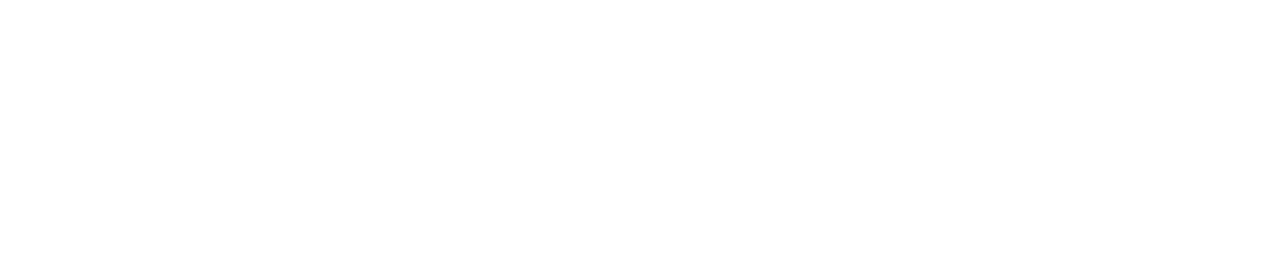
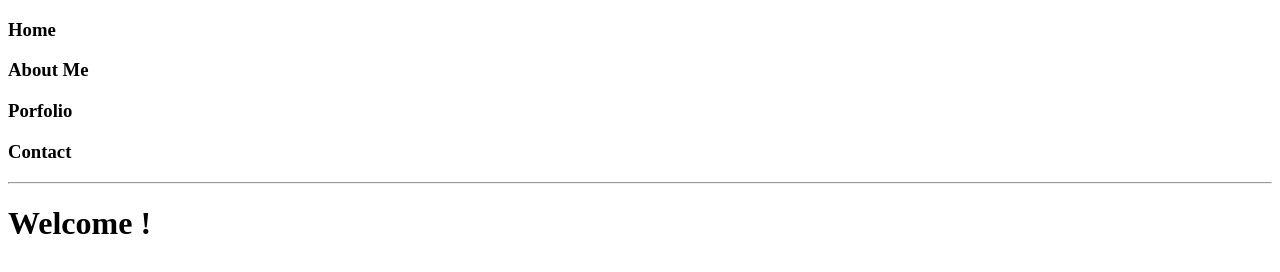
Before and after one commit to Jen0234/JennaLafable, a plain HTML site: page index.html in a window 1280 px wide. Drawn offline with Linux system fonts and the light colour scheme; a web font is replaced by a local one.

Commit message:
add more h3

```diff
--- a/index.html
+++ b/index.html
@@ -1,12 +1,27 @@
 <!DOCTYPE html>
 <html lang="en">
     <head>
-        <link rel="stylesheet" href="scripts/stylesheet.css">
+        <meta charset="UTF-8">
+        <meta name="viewport" content="width=device-width, initial-scale=1.0">
+        <scripts rel="stylesheet" href="scripts/stylesheet.css">
         <link rel="preconnect" href="https://fonts.googleapis.com">
         <link rel="preconnect" href="https://fonts.gstatic.com" crossorigin>
         <link href="https://fonts.googleapis.com/css2?family=Caprasimo&display=swap" rel="stylesheet">
+        <title>Jenna Lafable</title>
     </head>
-    <body>
+    <header>
+        <section>
+            <h3> Home </h3>
+            <h3> About Me</h3>
+            <h3> Porfolio <h3>
+            <h3> Contact </h3>
+        </section>
+    </header>
+        <hr>
+        <body>
+        <h1 class="Welcome">Welcome !</h1>
+        <h4> </h4>
+        <p></p>
 
     </body>
     </html>
```
